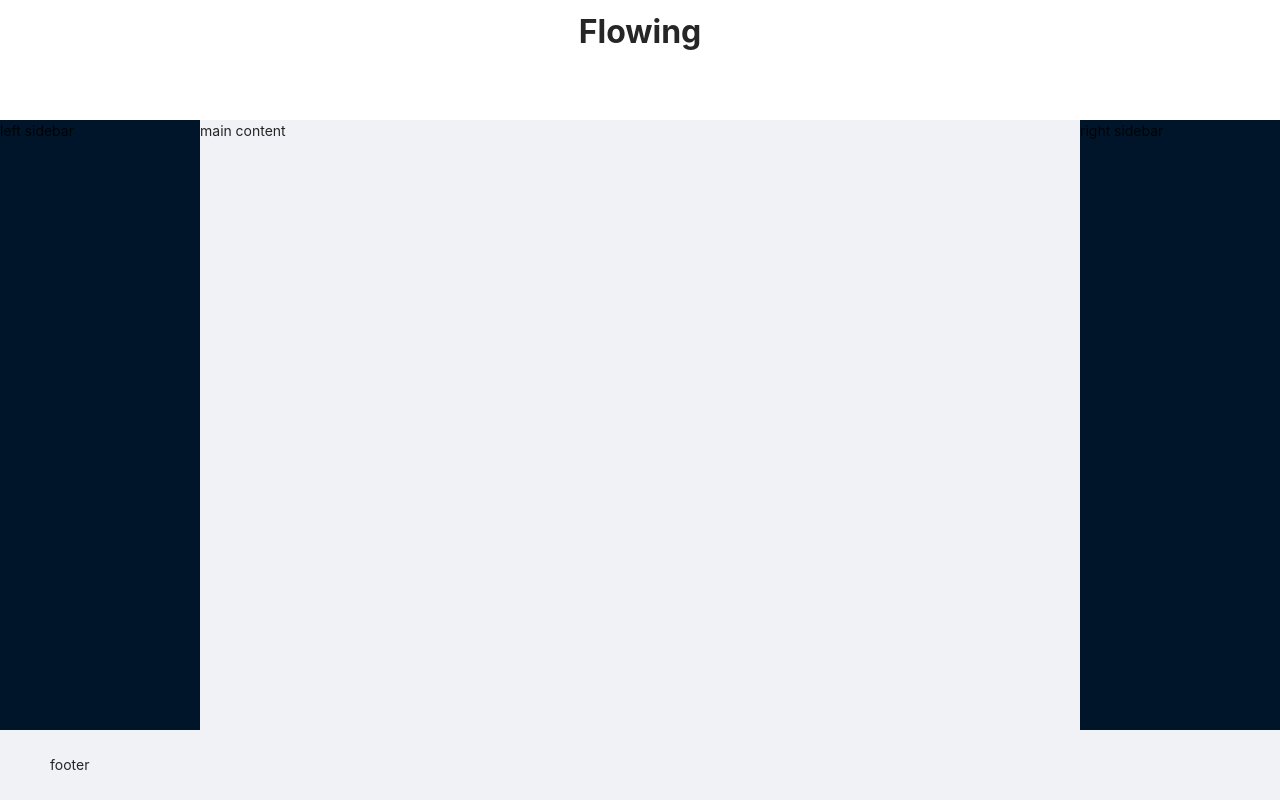
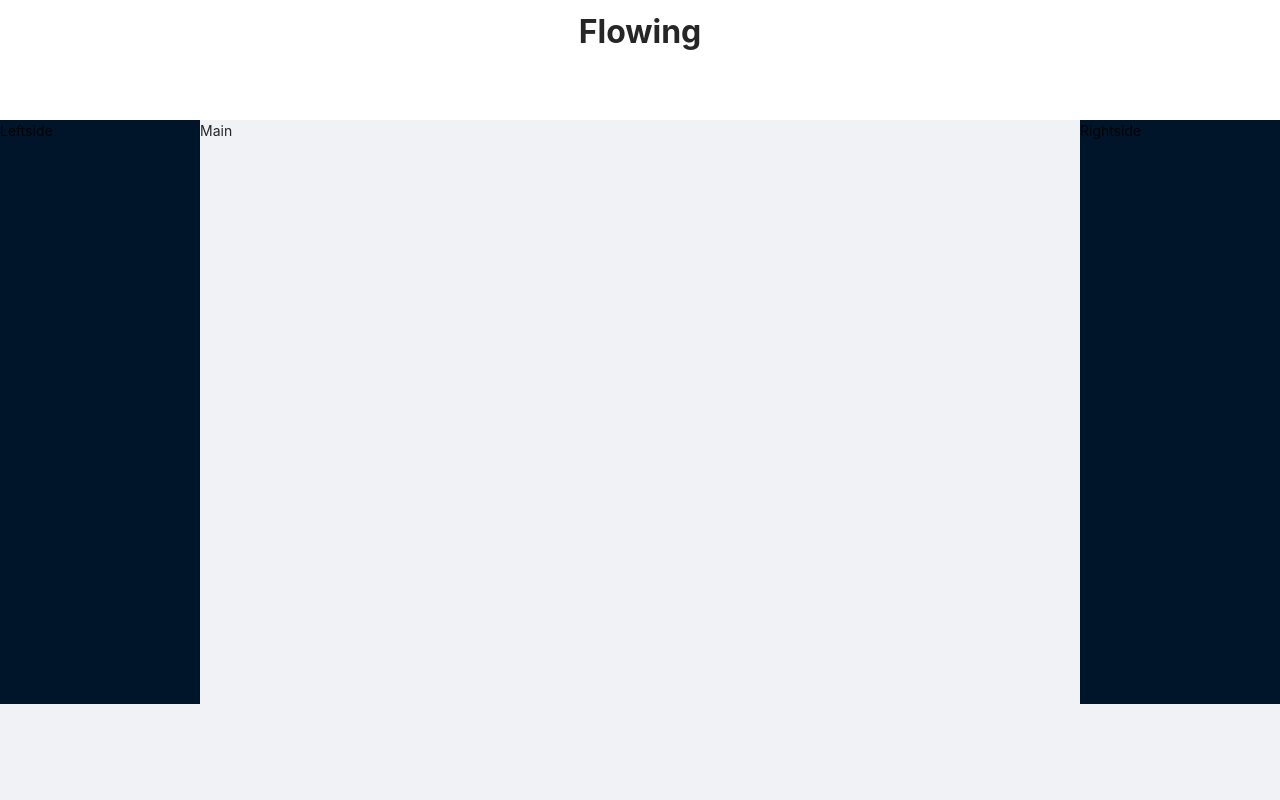
Before and after one commit to Milo-Oh-taek/flowing, a React (Create React App) app: page / in a window 1280 px wide. Built offline with nearby package versions, Linux system fonts and the light colour scheme.

Commit message:
new: Layout Main added

```diff
--- a/src/App.tsx
+++ b/src/App.tsx
@@ -6,6 +6,9 @@ import "antd/dist/antd.css";
 
 import styles from "./App.module.css";
 import Head from "./ui/Head";
+import Leftside from "./ui/Leftside";
+import Rightside from "./ui/Rightside";
+import Main from "./ui/Main";
 
 const { Header, Footer, Sider, Content } = Layout;
 
@@ -16,11 +19,19 @@ function App() {
         <Head />
       </Header>
       <Layout>
-        <Sider>left sidebar</Sider>
-        <Content>main content</Content>
-        <Sider>right sidebar</Sider>
+        <Sider>
+          <Leftside />
+        </Sider>
+        <Content>
+          <Main />
+        </Content>
+        <Sider>
+          <Rightside />
+        </Sider>
       </Layout>
-      <Footer>footer</Footer>
+      <Footer>
+        <Footer />
+      </Footer>
     </Layout>
   );
 }
--- /dev/null
+++ b/src/ui/Main.tsx
@@ -0,0 +1,8 @@
+import React from "react";
+import styles from "./Main.module.css";
+
+const Main = () => {
+  return <div>Main</div>;
+};
+
+export default Main;
```
Also changed, not shown: src/ui/Main.module.css (added).
